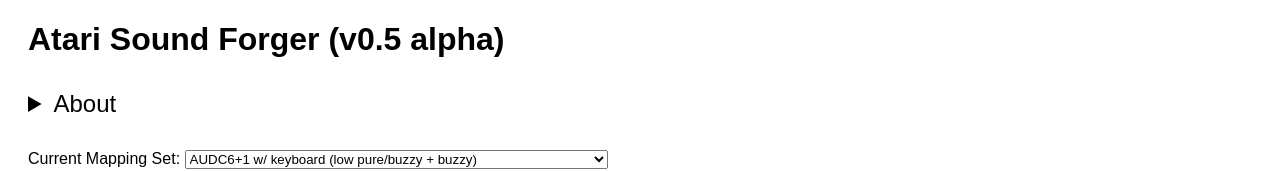
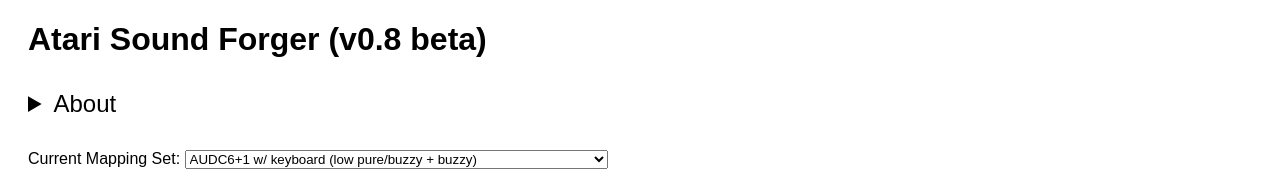
Before and after one commit to kirkjerk/atari-sound-forger, a plain HTML site: page index.html in a window 1280 px wide. Shown: the top 171 px of the page. Drawn offline with Linux system fonts and the light colour scheme; no server answers.

Commit message:
bump version

```diff
--- a/index.html
+++ b/index.html
@@ -12,7 +12,7 @@
         <script src="asf.js"></script>
 
         <div class="content">
-            <h1>Atari Sound Forger (v0.5 alpha)</h1>
+            <h1>Atari Sound Forger (v0.8 beta)</h1>
 
 
             <details>
```
